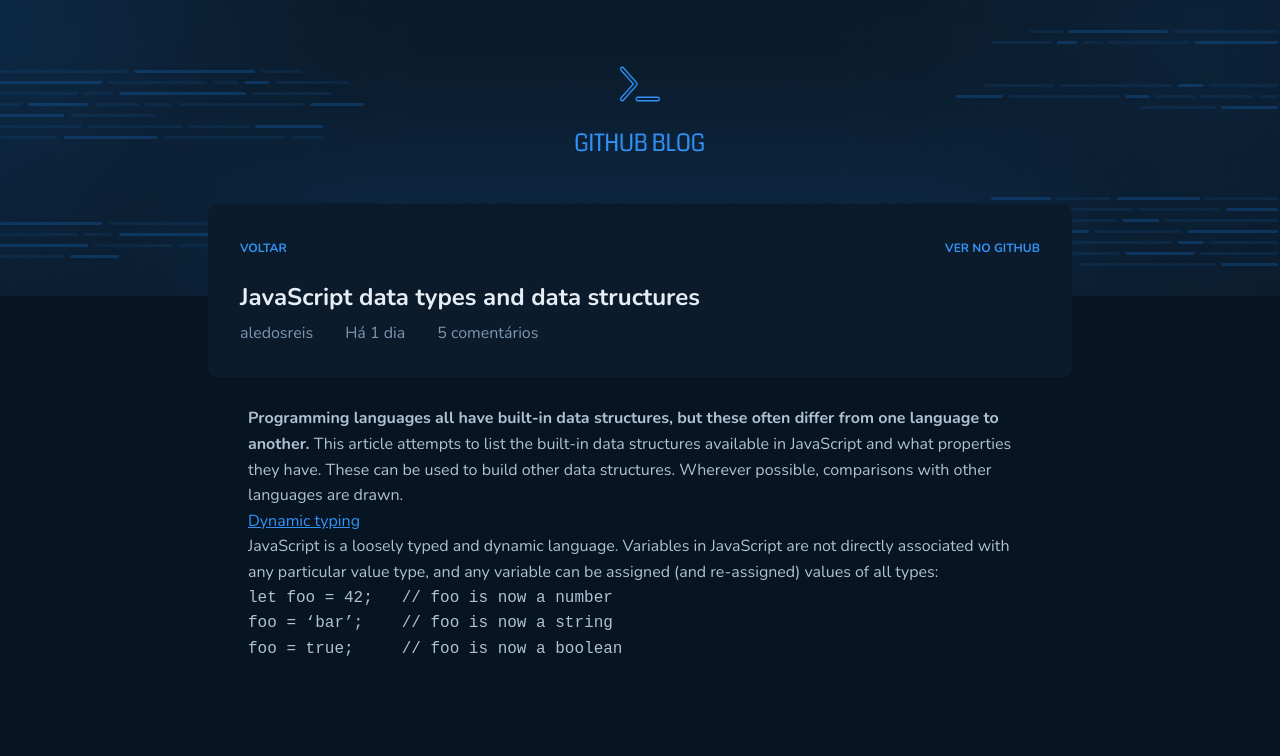
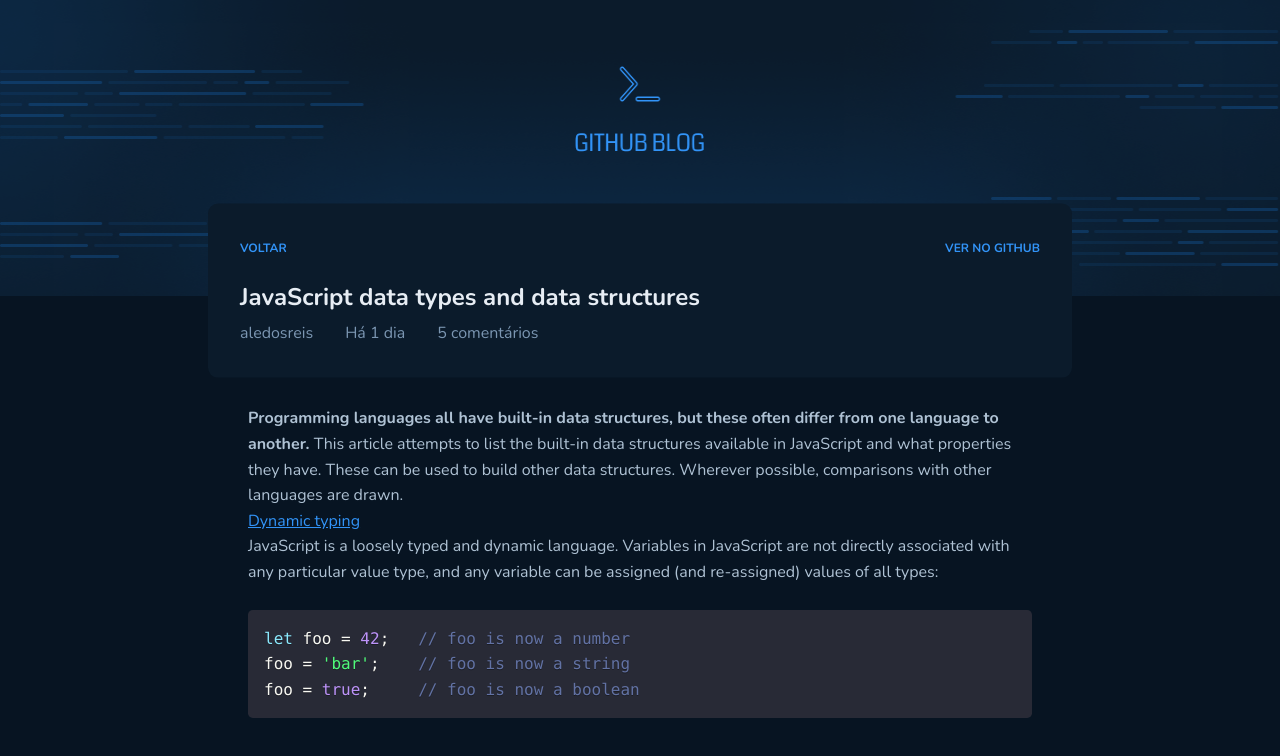
Before and after one commit to aledosreis/github-blog, a React (Vite) app: page /post/1 in a window 1280 px wide. Shown: the top 756 px of the page. Built offline with nearby package versions, Linux system fonts and the light colour scheme.

Commit message:
add react-syntax-highlight to render codes on markdown

```diff
--- a/package.json
+++ b/package.json
@@ -13,12 +13,14 @@
     "react": "^18.3.1",
     "react-dom": "^18.3.1",
     "react-markdown": "^9.0.1",
-    "react-router-dom": "^6.26.1"
+    "react-router-dom": "^6.26.1",
+    "react-syntax-highlighter": "^15.5.0"
   },
   "devDependencies": {
     "@eslint/js": "^9.9.0",
     "@types/react": "^18.3.3",
     "@types/react-dom": "^18.3.0",
+    "@types/react-syntax-highlighter": "^15.5.13",
     "@vitejs/plugin-react": "^4.3.1",
     "eslint": "^9.9.0",
     "eslint-plugin-react-hooks": "^5.1.0-rc.0",
--- a/src/pages/Post/index.tsx
+++ b/src/pages/Post/index.tsx
@@ -1,4 +1,7 @@
 import Markdown from "react-markdown";
+import {Prism as SyntaxHighlighter} from 'react-syntax-highlighter'
+import {dracula} from 'react-syntax-highlighter/dist/esm/styles/prism'
+
 import styles from "./post.module.css";
 
 const markdown = `**Programming languages all have built-in data structures, but these often differ from one language to another.** This article attempts to list the built-in data structures available in JavaScript and what properties they have. These can be used to build other data structures. Wherever possible, comparisons with other languages are drawn.\n
@@ -8,7 +11,7 @@
 
 ~~~javascript
 let foo = 42;   // foo is now a number
-foo = ‘bar’;    // foo is now a string
+foo = 'bar';    // foo is now a string
 foo = true;     // foo is now a boolean
 ~~~
 `
@@ -29,9 +32,28 @@
         </div>
       </div>
 
-      <Markdown className={styles.postContent}>
-        {markdown}
-      </Markdown>
+      <Markdown
+        className={styles.postContent}
+        children={markdown}
+        components={{
+          code(props) {
+            const {children, className, ...rest} = props
+            const match = /language-(\w+)/.exec(className || '')
+            return match ? (
+              <SyntaxHighlighter
+              PreTag="div"
+              children={String(children).replace(/\n$/, '')}
+              language={match[1]}
+              style={dracula}
+              />
+            ) : (
+              <code {...rest} className={className}>
+                {children}
+              </code>
+            )
+          }
+        }}
+      />
     </>
   );
 }
--- a/src/pages/Post/post.module.css
+++ b/src/pages/Post/post.module.css
@@ -40,7 +40,7 @@
 }
 
 .postContent {
-  transform: translateY(-30%);
+  transform: translateY(-25%);
   padding: 2rem 2.5rem;
   color: var(--base-text);
 }
@@ -49,3 +49,7 @@
   color: var(--blue);
   text-decoration: underline;
 }
+
+.postContent pre {
+  margin-top: 1.5rem;
+}
```
Also changed, not shown: 1 other file (tests, documents, lock files or other folders).
